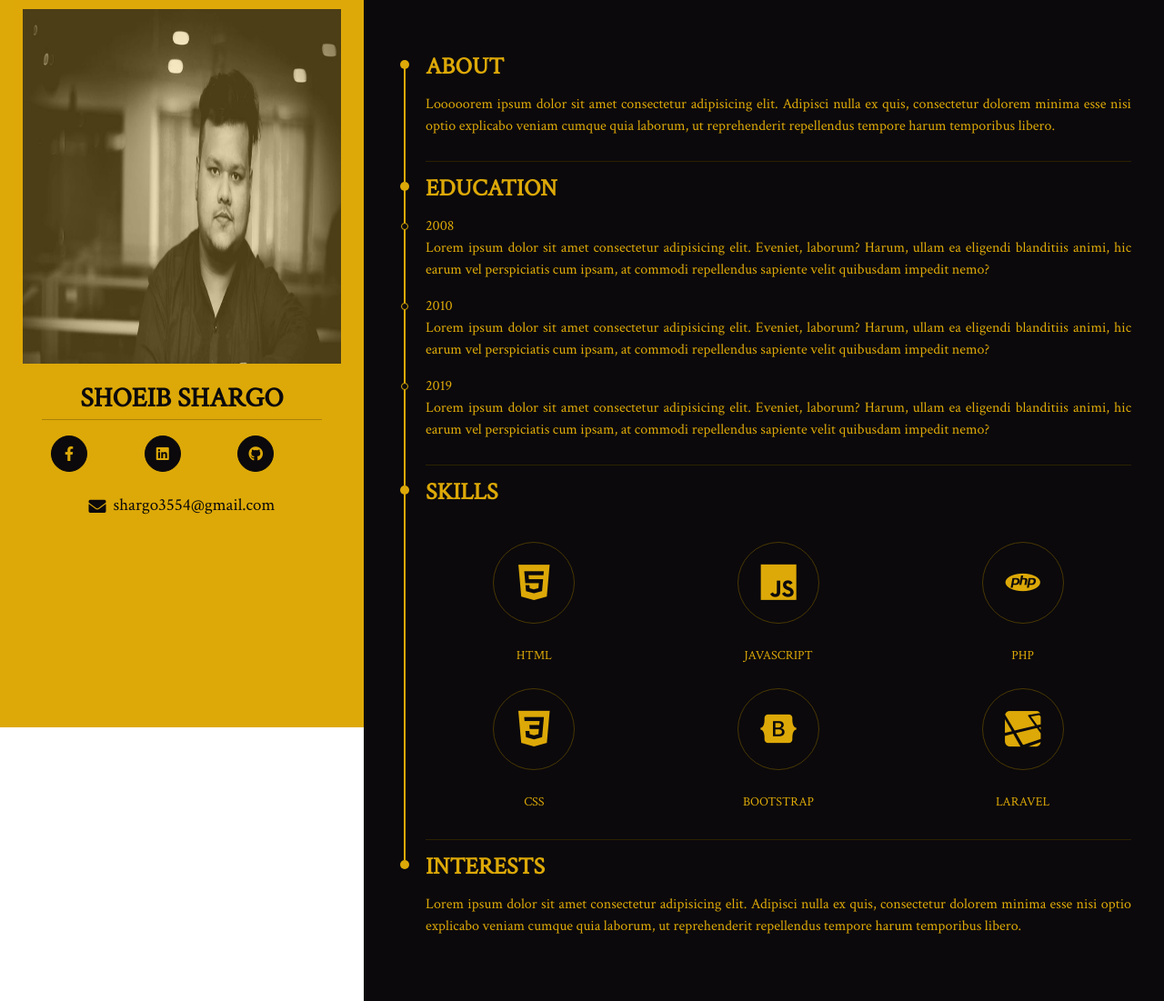
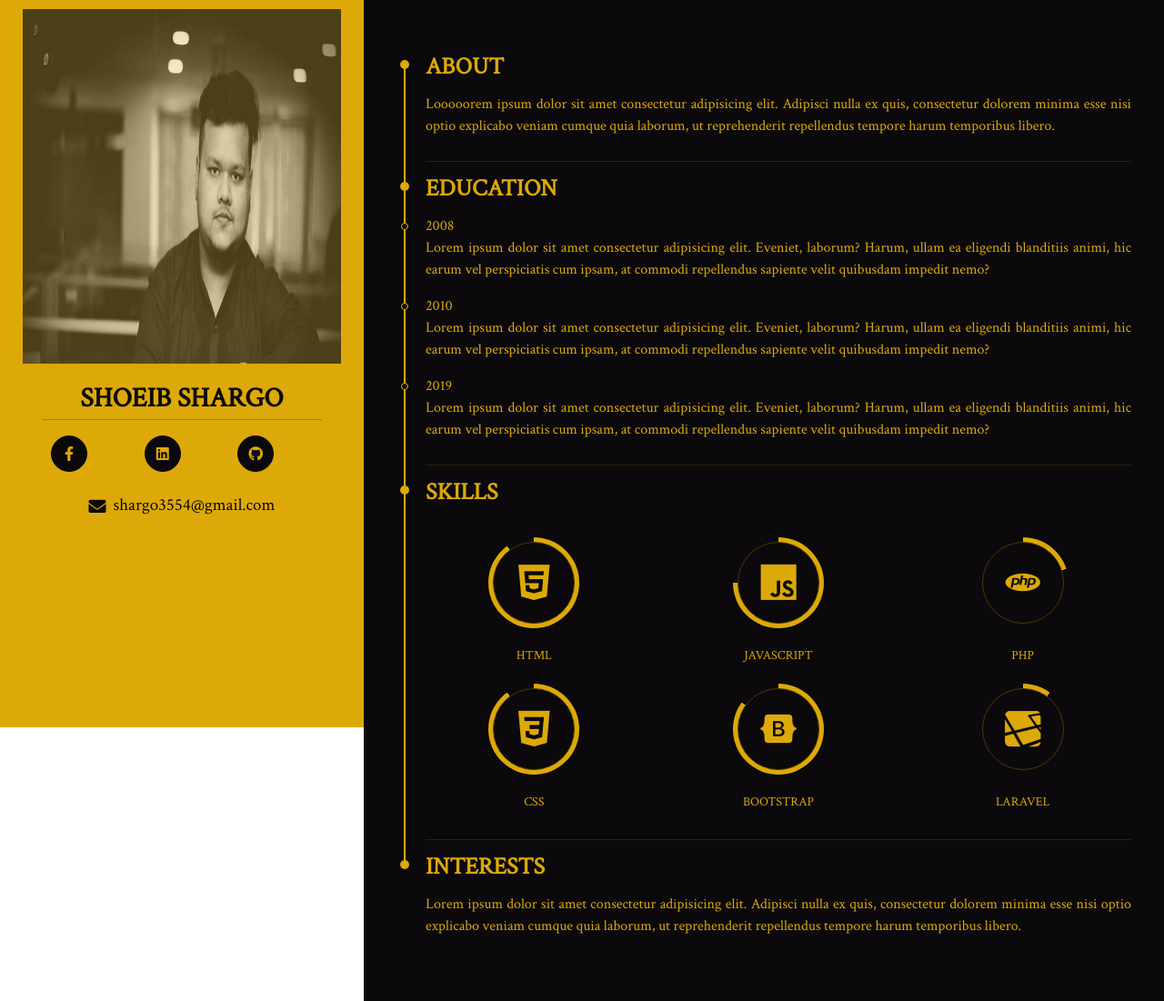
Before and after one commit to TheSRK/Responsive-Portfolio-Website-Using-HTML-SCSS-Bootstap-4, a plain HTML site: page index.html in a window 1280 px wide. Shown: the whole page at 91% size. Drawn offline with nearby package versions, Linux system fonts and the light colour scheme.

```diff
--- a/index.html
+++ b/index.html
@@ -156,7 +156,7 @@
                         </div>
                       </div>
                       <div class="col-md-4">
-                        <div class="circularProgress" data-progress="70%">
+                        <div class="circularProgress" data-progress="75%">
                           <div class="icon">
                             <i class="devicon-javascript-plain"></i>
                           </div>
@@ -165,7 +165,7 @@
                           JavaScript
                         </div>
 
-                        <div class="circularProgress" data-progress="70%">
+                        <div class="circularProgress" data-progress="85%">
                           <div class="icon">
                             <i class="devicon-bootstrap-plain"></i>
                           </div>
@@ -175,7 +175,7 @@
                         </div>
                       </div>
                       <div class="col-md-4">
-                        <div class="circularProgress" data-progress="30%">
+                        <div class="circularProgress" data-progress="20%">
                           <div class="icon">
                             <i class="devicon-php-plain"></i>
                           </div>
--- a/js/script.js
+++ b/js/script.js
@@ -1,14 +1,16 @@
 $(document).ready(function() {
   $(".circularProgress").each(function(index, cProgress) {
     var progressPerntage = parseInt($(cProgress).attr("data-progress"));
+  console.log(cProgress);
+    $(cProgress).css({
+      // "background-image":
+      //   "conic-gradient(#dda908" +
+      //   progressPerntage +
+      //   "%,#0b090c " +
+      //   progressPerntage +
+      //   "%)"
+      'background': "conic-gradient(#dda908 "+progressPerntage+"%,  #0b090c 0)"
 
-    $(cProgress).css({
-      "background-image":
-        "conic-gradient(#dda908" +
-        progressPerntage +
-        "%,#0b090c " +
-        progressPerntage +
-        "%)"
     });
   });
 });
```
